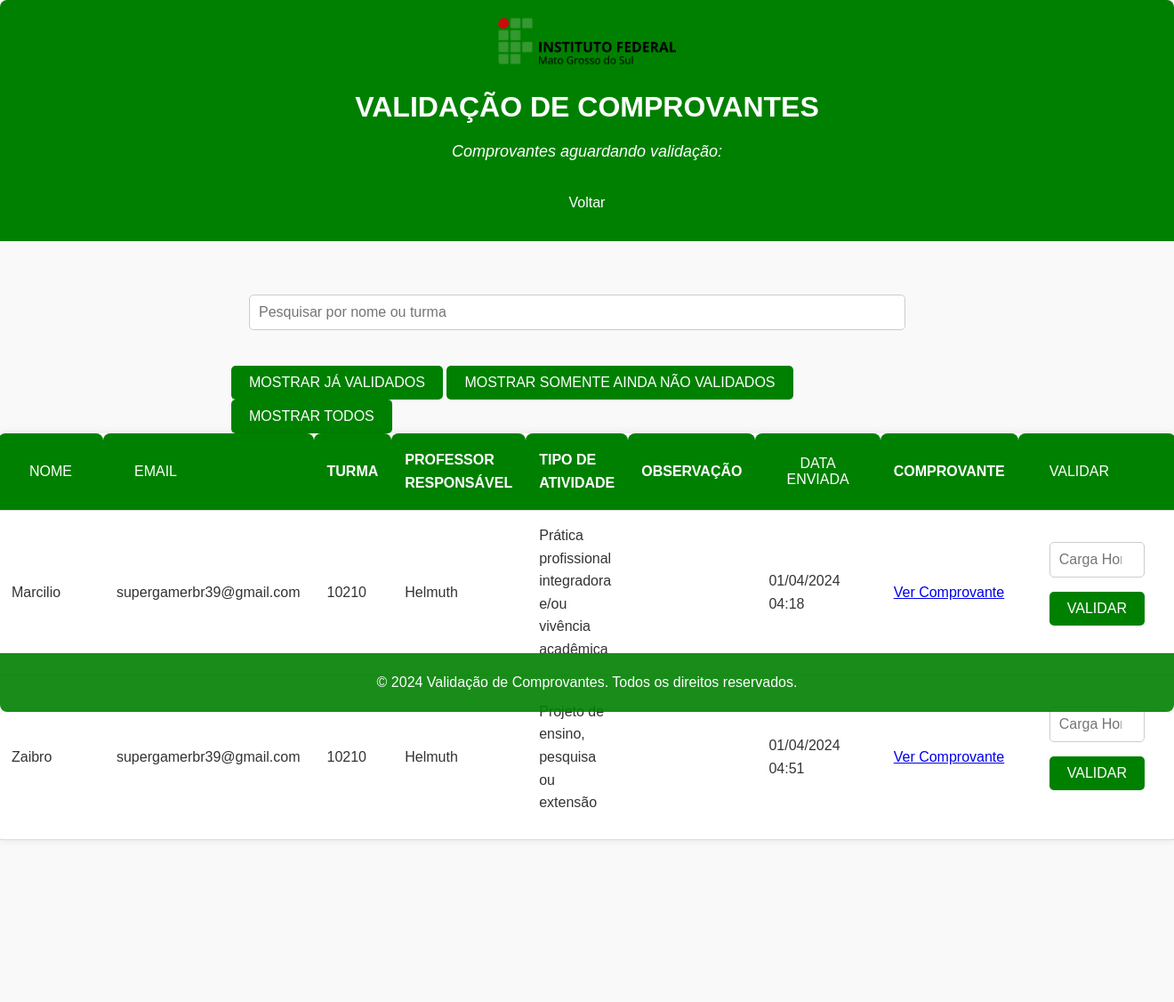
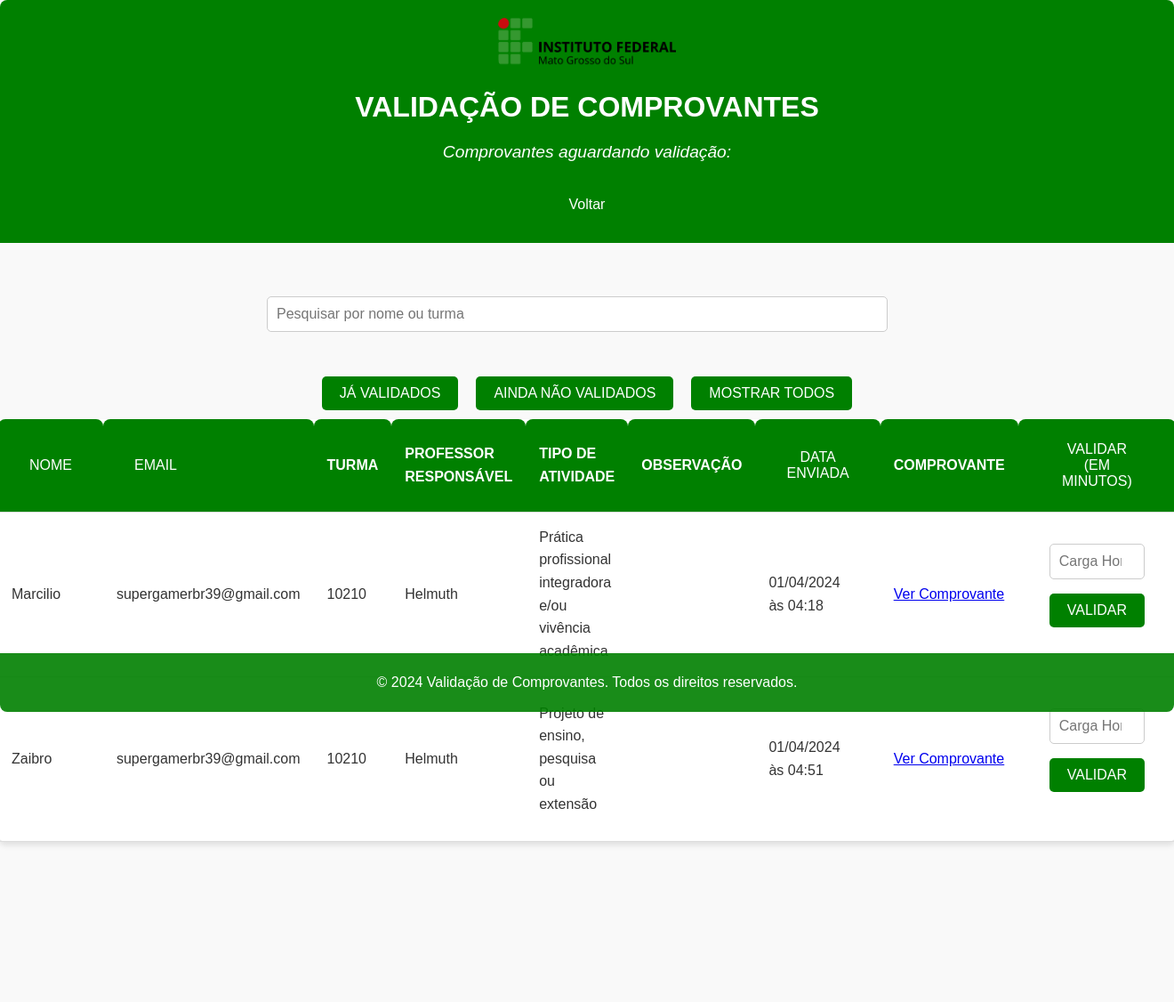
Before and after one commit to DudiDevelopements/TrabalhoTCC, a PHP site: page /m/adm/validar/index.php in a window 1320 px wide. Shown: the whole page at 89% size. Before the commit the page ends 944 px from the top, so only its background shows below. Run offline with PHP 8.4, Linux system fonts and the light colour scheme; a user stored in the database is signed in; data comes from the database, SQL or seed files in the repository.

Commit message:
8º atualização

```diff
--- a/adm/validar/index.php
+++ b/adm/validar/index.php
@@ -19,6 +19,7 @@
     <!-- Jquery para facilitar o uso do ajax -->
 
 
+
 </head>
 
 <body>
@@ -34,9 +35,10 @@
                 </li>
             </ul>
         </nav>
+
+        <script type="text/javascript" src="../../scripts/jquery-3.7.1.min.js"></script>
+        <script type="text/javascript" src="script.js"></script>
     </header>
-    <script type="text/javascript" src="../../scripts/jquery-3.7.1.min.js"></script>
-    <script type="text/javascript" src="script.js"></script>
     </div>
     <div class="container" style="
     margin-bottom: 10rem;
@@ -46,10 +48,11 @@
     <form>
         <input type="text" id="inputPesquisa" onkeypress="pesquisa()" placeholder="Pesquisar por nome ou turma">
     </form>
-        <button id="btnMostrarValidados">Mostrar já validados</button>
-        <button id="btnMostrarNaoValidados">Mostrar somente ainda não validados</button>
-        <button id="btnMostrarTodos">Mostrar todos</button>
-
+        <div id='sortBtns'>
+            <button id="btnMostrarValidados">Já validados</button>
+            <button id="btnMostrarNaoValidados">Ainda não validados</button>
+            <button id="btnMostrarTodos">Mostrar todos</button>
+        </div>
         <div class='table-responsive'>
             <table class='table'>
                 <thead>
@@ -62,7 +65,7 @@
                         <th>Observação</th>
                         <th><button onclick="ordenarPorData()">Data enviada</button></th>
                         <th>Comprovante</th>
-                        <th><button onclick="ordenarPorValidacao()">Validar</button></th>
+                        <th><button onclick="ordenarPorValidacao()">Validar </br> (em minutos)</button></th>
                     </tr>
                 </thead>
                 <tbody id='tbody'>
@@ -73,7 +76,7 @@
                     while($comprovantes = $query->fetch_assoc()) {
                         $path = $comprovantes['path'];
                         $comprovanteid = $comprovantes['id'];
-
+                        $hora_enviada = strtotime($comprovantes['horario_enviado']);
                     ?>
 
                     <tr>
@@ -83,27 +86,29 @@
                         <td><?php echo $comprovantes['prof'] ?></td>
                         <td><?php echo $comprovantes['tipo'] ?></td>
                         <td><?php echo $comprovantes['obs'] ?></td>
-                        <td><?php echo date('d/m/Y H:i', strtotime($comprovantes['horario_enviado'])); ?></td>
+                        <td><?php echo date('d/m/Y', $hora_enviada) . "</br>às " . date('H:i', $hora_enviada); ?></td>
                         <td><a href=<?php echo "'../$path'"?> target="_blank">Ver Comprovante</a></td>
                         <td>
 
                             <?php if($comprovantes['validado'] == 0) { ?>
-                            <form <?php echo "id='form".$comprovanteid."'" ?>>
+                            <form id="form<?php echo $comprovanteid ?>">
                                 <input style='margin-bottom: 1rem; width: 100% !important;' placeholder="Carga Horária"
                                     type="number"
-                                    <?php echo 'id="cargahoraria'.$comprovanteid.'"' ?>>
-                                <button <?php echo 'form="validar'.$comprovanteid.'"' ?>
-                                type="submit" <?php echo "id='$comprovanteid'" ?> onclick="validar(this.name, this.id)"
-                                    <?php echo 'name="validar'.$comprovanteid.'"' ?>>
+                                    id="cargahoraria<?php echo $comprovanteid ?>">
+                                <button  type="button" id="<?php echo $comprovanteid ?>" onclick="validar(this.id)">
                                     Validar
                                 </button>
                             </form>
-                            <?php }
-                            else {
-                                echo "<span style='color: green'><strong>Já validado!";
-                                echo "<br> Carga Horária: ".$comprovantes['carga_horaria']."m</strong></span>";
-                            }
-                            ?>
+                            <?php } else { ?>
+                                <div id="form<?php echo $comprovanteid ?>">
+                                    <span style='color: green'><strong>Já validado!
+                                    <?php
+                                    echo "<br> Carga Horária: ".$comprovantes['carga_horaria']."m</strong></span>";
+                                    ?>
+                                    <button type="button" id="<?php echo $comprovanteid ?>"
+                                    style="background-color: #c21414;" onclick="revogar(this.id)">Revogar</button>
+                                </div>
+                            <?php }?>
                         </td>
                     </tr>
                     <?php } ?>
--- a/adm/validar/script.js
+++ b/adm/validar/script.js
@@ -1,20 +1,17 @@
-function validar(botao, id){
-    //console.log(botao);
-   // $(botao).submit(function(e) {
-       // e.preventDefault();
-
-       // console.log(e);
+// ... Função ajax de validar ... //
+function validar(id){
     var cghoraria = $('#cargahoraria'+ id).val();
-    if(cghoraria !== "") {
+    if(cghoraria != "") {
         $.ajax({
-            url: './script.php',
+            url: './validar.php',
             method: 'POST',
             data: {cargahoraria: cghoraria, comprovanteid: id},
             dataType: 'json',
             success: function(data) {
                 $('#form'+id).html("<span style='color: green'><strong>Validado com sucesso! <br> Carga Horária: "+data+"m</strong></span>");
             },
-            error: function() {
+            error: function(data) {
+                //alert(data);
                 $('#form'+id).html("<span style='color: red'><strong>Erro ao validar! Tente novamente mais tarde</strong></span>");
             }
         }).done(function(result) {
@@ -27,8 +24,29 @@ function validar(botao, id){
     } else {
         alert("Por favor insira uma carga horária");
     }
-    //});
 }
+
+// ... Função ajax de revogar ... //
+function revogar(id) {
+    console.log('chamou', id);
+    console.log('form'+id);
+    $.ajax({
+        url: './revogar.php',
+        method: 'POST',
+        data: {comprovanteid: id},
+        dataType: 'json',
+        success: function() {
+            $('#form'+id).html("<span style='color: green'><strong>Revogado com sucesso! Por favor atualize a página.</strong></span>");
+        },
+        error: function() {
+            $('#form'+id).html("<span style='color: #DC143C'><strong>Falha ao revogar. Tente novamente mais tarde</strong></span>");
+        }
+    });
+}
+
+
+
+/* ... Organização e pesquisa ... */
 var ordenouNome = 0;
 function ordenarPorNome() {
     if(ordenouNome == 0) {
@@ -72,20 +90,21 @@ var ordenouData = 0;
 function ordenarPorData() {
     if (ordenouData == 0) {
         $('.table tbody tr').sort(function(a, b) {
-            var dataA = new Date($(a).find('td:eq(6)').text().split(' ')[0].split('/').reverse().join('-')); // Formata a data para "yyyy-mm-dd"
-            var dataB = new Date($(b).find('td:eq(6)').text().split(' ')[0].split('/').reverse().join('-'));
+            var dataA = new Date($(a).find('td:eq(6)').text().split(' ')[0].split('/').reverse().join('-')).getTime();
+            var dataB = new Date($(b).find('td:eq(6)').text().split(' ')[0].split('/').reverse().join('-')).getTime();
             return dataA - dataB;
         }).appendTo('.table tbody');
         ordenouData = 1;
     } else {
         $('.table tbody tr').sort(function(a, b) {
-            var dataA = new Date($(a).find('td:eq(6)').text().split(' ')[0].split('/').reverse().join('-'));
-            var dataB = new Date($(b).find('td:eq(6)').text().split(' ')[0].split('/').reverse().join('-'));
+            var dataA = new Date($(a).find('td:eq(6)').text().split(' ')[0].split('/').reverse().join('-')).getTime();
+            var dataB = new Date($(b).find('td:eq(6)').text().split(' ')[0].split('/').reverse().join('-')).getTime();
             return dataB - dataA;
         }).appendTo('.table tbody');
         ordenouData = 0;
     }
 }
+
 $(document).ready(function() {
     ordenarPorValidacao(); // Chama a função de ordenação por validação ao carregar a página
 
--- a/css/index.css
+++ b/css/index.css
@@ -1,5 +1,7 @@
 /* Reset de estilos */
-body, h1, h2, h3, p, ul, li, form, input, select, button, table, th, td {
+*,
+*::before,
+*::after {
     margin: 0;
     padding: 0;
     box-sizing: border-box;
@@ -20,7 +22,7 @@ body {
     padding: 20px;
     background-color: #fff;
     border-radius: 8px;
-    box-shadow: 0 0 10px rgba(0, 0, 0, 0.1);
+    box-shadow: 0 4px 6px rgba(0, 0, 0, 0.1);
 }
 
 header {
@@ -33,13 +35,28 @@ header {
 }
 
 header h1 {
-    font-size: 32px;
+    font-size: 2rem;
     margin-bottom: 10px;
     text-transform: uppercase;
 }
 
+#sortBtns {
+    display: flex;
+    justify-content: center;
+    align-items: center;
+    /*background-color: #f2f2f2;
+    border-radius: 8px;
+    box-shadow: 0 0 5px rgba(0, 0, 0, 0.1);
+    */
+    padding: 10px;
+}
+#sortBtns button {
+margin: 0 10px;
+}
+
+
 header p {
-    font-size: 18px;
+    font-size: 1.2rem;
     font-style: italic;
     margin-bottom: 20px;
 }
@@ -58,7 +75,7 @@ label {
     font-weight: bold;
     margin-bottom: 5px;
     text-transform: uppercase;
-    font-size: 16px;
+    font-size: 1rem;
 }
 
 input[type="file"],
@@ -71,7 +88,7 @@ textarea {
     padding: 10px;
     border: 1px solid #ccc;
     border-radius: 5px;
-    font-size: 16px;
+    font-size: 1rem;
 }
 
 button {
@@ -81,7 +98,7 @@ button {
     padding: 10px 20px;
     border-radius: 5px;
     cursor: pointer;
-    font-size: 16px;
+    font-size: 1rem;
     transition: background-color 0.3s ease;
     text-transform: uppercase;
 }
@@ -131,7 +148,7 @@ footer p {
 table {
     border-collapse: collapse;
     background-color: #fff;
-    box-shadow: 0 0 10px rgba(0, 0, 0, 0.1);
+    box-shadow: 0 4px 6px rgba(0, 0, 0, 0.1);
     border-radius: 8px;
 }
 
@@ -152,7 +169,6 @@ th {
 tbody tr:hover {
     background-color: #f2f2f2;
 }
-
 
 tbody tr:hover td,
 tbody tr td:hover {
--- a/envio/index.php
+++ b/envio/index.php
@@ -64,7 +64,7 @@ if(!isset($_SESSION['id'])) {
             </div>
             <div class="form-group">
                 <label for="observacao">Observação:</label>
-                <textarea id="observacao" name="observacao" rows="3"></textarea>
+                <textarea maxlength="500" id="observacao" name="observacao" rows="3"></textarea>
             </div>
             <button type="submit" id="submit-btn" name="enviar_form">Enviar</button>
         </form>
```
Also changed, not shown: adm/validar/revogar.php (added, +14 -0 lines), adm/validar/validar.php (renamed from adm/validar/script.php).
